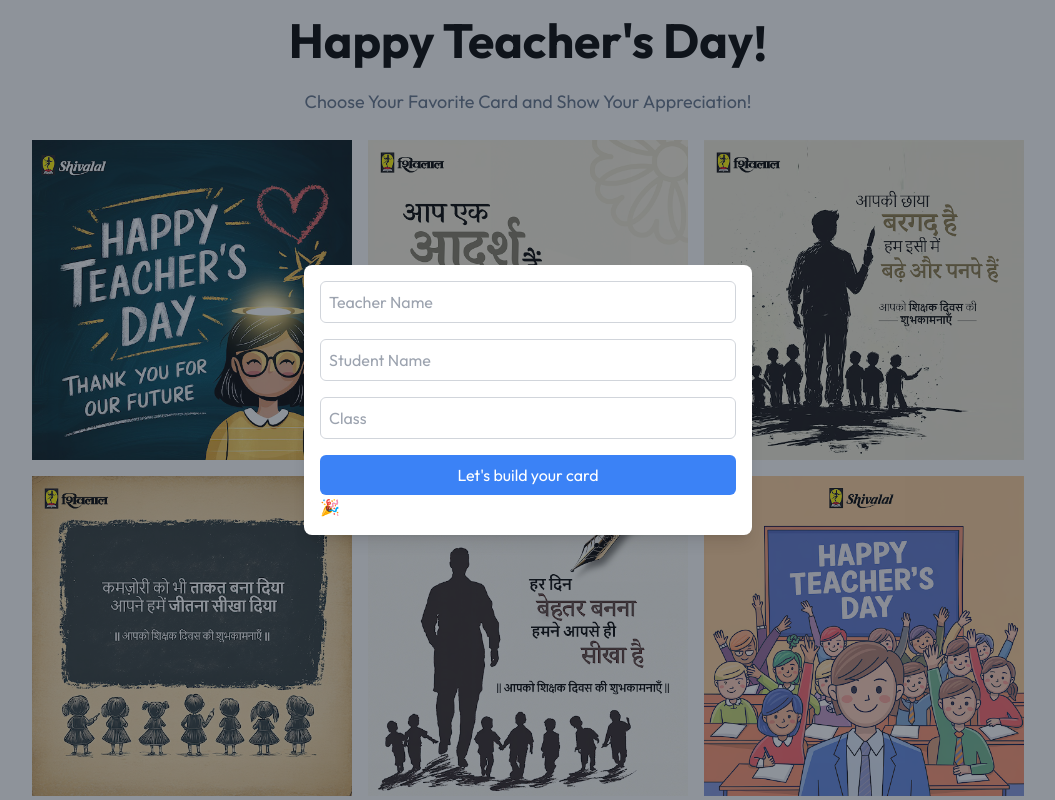
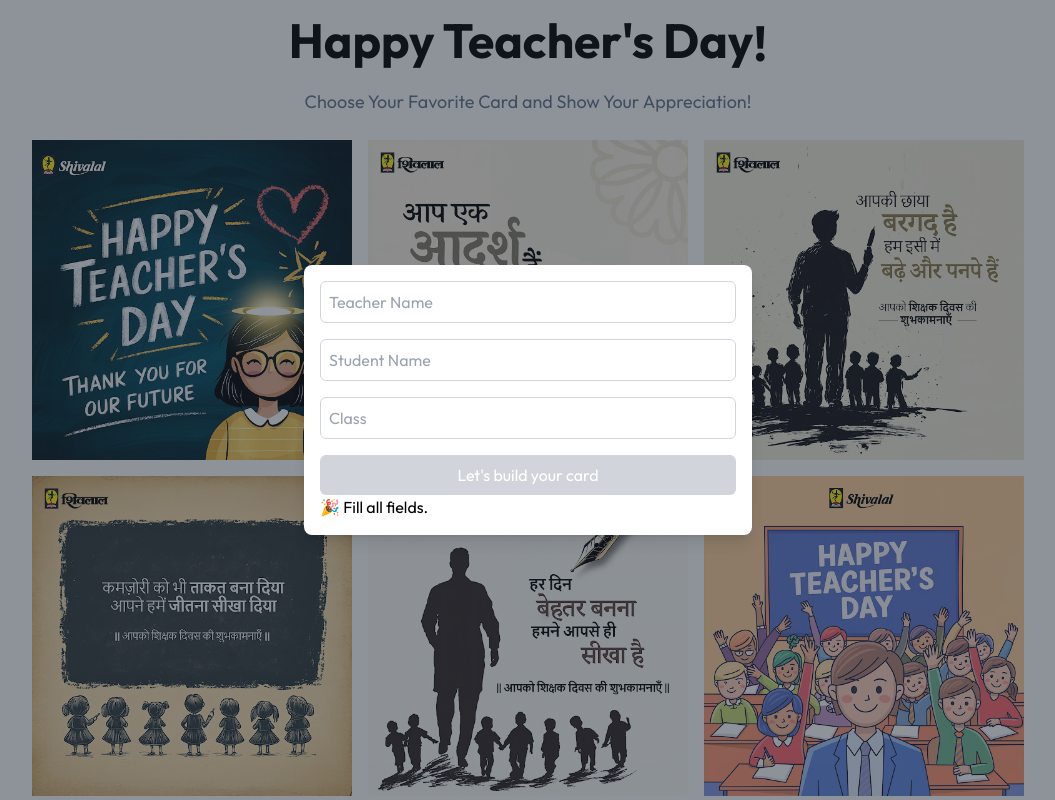
Before and after one commit to kapoorpranjil/kids, a React (Vite) app: page / in a window 1280 px wide. Both pictures are taken after a click on the element 304 px from the left and 300 px from the top of the page. Shown: the top 800 px of the page, without its empty margins (112-1167 px from the left). Built offline with nearby package versions, Linux system fonts and the light colour scheme.

Commit message:
finalised

```diff
--- a/src/components/FinalCard.jsx
+++ b/src/components/FinalCard.jsx
@@ -31,8 +31,8 @@ const FinalCard = ({ image, teacherName, studentName, studentClass, onClose }) =
 
   return (
     <div className="text-left relative">
-      <div id="final-card" className="relative inline-block">
-      {/* Text Container */}
+  <div id="final-card" className="relative inline-block p-4 border-4 border-white rounded-md bg-white">
+  {/* Text Container */}
   <div className="mb-4 flex items-center justify-between p-2 bg-white rounded-md">
     <div>
       <h2 className="text-xl font-bold">To {teacherName}</h2>
@@ -43,58 +43,19 @@ const FinalCard = ({ image, teacherName, studentName, studentClass, onClose }) =
   </div>
 
   {/* Image Container */}
-  <div className="relative inline-block p-2 bg-white rounded-md">
+  <div className="relative inline-block">
     <img src={image} alt="Final Card" className="w-full h-auto rounded-md" />
   </div>
-      </div>
+</div>
+
 
       <button
         onClick={handleDownload}
-        className="mt-4 p-2 bg-green-500 text-white rounded-md relative overflow-hidden"
+        className="mt-4 p-2 bg-black text-white rounded-md relative overflow-hidden"
       >
         Download Card
 
-        {/* Sparkle Effect */}
-        <AnimatePresence>
-          {showSparkles && (
-            <motion.div
-              className="absolute inset-0 flex justify-center items-center"
-              initial={{ scale: 0, opacity: 0 }}
-              animate={{ scale: 1.5, opacity: 1 }}
-              exit={{ scale: 2, opacity: 0 }}
-              transition={{ duration: 0.5 }}
-            >
-              <div className="relative">
-                {[...Array(5)].map((_, index) => (
-                  <motion.div
-                    key={index}
-                    className="absolute w-4 h-4 bg-yellow-400 rounded-full"
-                    initial={{
-                      x: 0,
-                      y: 0,
-                      scale: 0.5,
-                      opacity: 0,
-                    }}
-                    animate={{
-                      x: Math.random() * 100 - 50,
-                      y: Math.random() * 100 - 50,
-                      scale: 1,
-                      opacity: 1,
-                    }}
-                    exit={{
-                      scale: 0,
-                      opacity: 0,
-                    }}
-                    transition={{
-                      duration: 0.5,
-                      ease: 'easeOut',
-                    }}
-                  />
-                ))}
-              </div>
-            </motion.div>
-          )}
-        </AnimatePresence>
+
       </button>
 
       {/* Pop-up Message */}
--- a/src/components/Form.jsx
+++ b/src/components/Form.jsx
@@ -1,12 +1,21 @@
-import React, { useState } from 'react';
+import React, { useState, useEffect } from 'react';
 import { motion } from 'framer-motion';
-import { useEffect } from 'react';
 
 const Form = ({ image, onSubmit }) => {
   const [teacherName, setTeacherName] = useState('');
   const [studentName, setStudentName] = useState('');
   const [studentClass, setStudentClass] = useState('');
   const [charCount, setCharCount] = useState({ teacherName: 0, studentName: 0, studentClass: 0 });
+  const [isFormValid, setIsFormValid] = useState(false);
+
+  useEffect(() => {
+    // Check if all fields are filled
+    if (teacherName && studentName && studentClass) {
+      setIsFormValid(true);
+    } else {
+      setIsFormValid(false);
+    }
+  }, [teacherName, studentName, studentClass]);
 
   const handleSubmit = (e) => {
     e.preventDefault();
@@ -37,6 +46,7 @@ const Form = ({ image, onSubmit }) => {
           onChange={(e) => handleInputChange(e, setTeacherName)}
           className="p-2 border border-gray-300 rounded-md"
           whileFocus={{ scale: 1.05 }}
+          required
         />
 
         <motion.input
@@ -47,6 +57,7 @@ const Form = ({ image, onSubmit }) => {
           onChange={(e) => handleInputChange(e, setStudentName)}
           className="p-2 border border-gray-300 rounded-md"
           whileFocus={{ scale: 1.05 }}
+          required
         />
 
         <motion.input
@@ -57,17 +68,17 @@ const Form = ({ image, onSubmit }) => {
           onChange={(e) => handleInputChange(e, setStudentClass)}
           className="p-2 border border-gray-300 rounded-md"
           whileFocus={{ scale: 1.05 }}
+          required
         />
 
-        <motion.button
-          type="submit"
-          className="p-2 bg-blue-500 text-white rounded-md"
-          whileHover={{ scale: 1.1, backgroundColor: '#4F46E5' }}
-          whileTap={{ scale: 0.9 }}
-          onClick={() => setTimeout(() => onSubmit(teacherName, studentName, studentClass), 200)}
-        >
-          Let's build your card
-        </motion.button>
+      <button
+  type="submit"
+  className={`p-2 text-white rounded-md ${isFormValid ? 'bg-black' : 'bg-gray-300 cursor-not-allowed'}`}
+  disabled={!isFormValid}
+>
+  Let's build your card
+</button>
+
       </form>
       <motion.div
         className="confetti"
@@ -76,7 +87,7 @@ const Form = ({ image, onSubmit }) => {
         animate="animate"
         exit="exit"
       >
-        🎉
+        🎉 Fill all fields.
       </motion.div>
     </motion.div>
   );
--- a/src/components/Modal.jsx
+++ b/src/components/Modal.jsx
@@ -24,7 +24,7 @@ const Modal = ({ isOpen, onClose, children }) => {
   if (!isOpen) return null;
 
   return (
-    <div className="fixed inset-0 bg-gray-800 bg-opacity-50 flex justify-center items-center z-50">
+    <div className="fixed inset-0 bg-gray-800 bg-opacity-50 flex justify-center items-center z-50 p-4">
       <div
         ref={modalRef}
         className="bg-white p-4 rounded-lg shadow-lg w-full max-w-md max-h-[80vh] overflow-y-auto relative"
```
